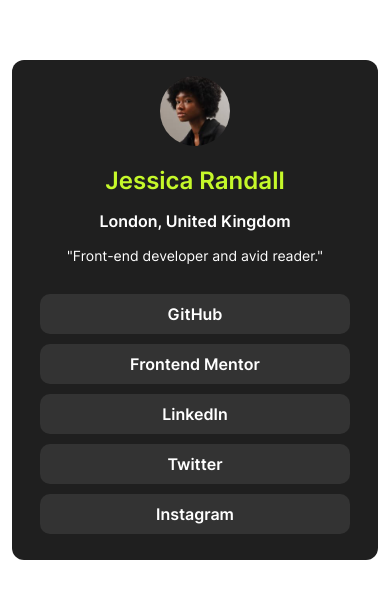
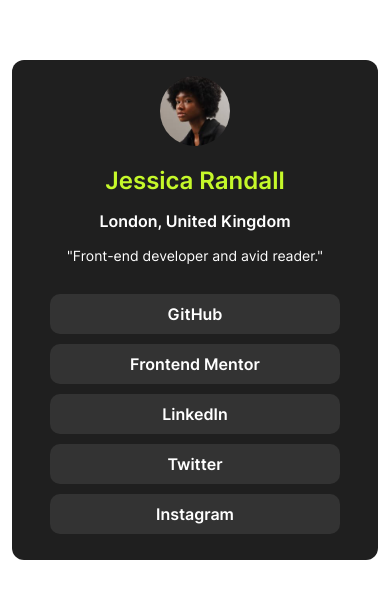
Before and after one commit to vovantri123/social-links-profile, a plain HTML site: page index.html in a window 390 px wide. Shown: the part 112-710 px from the top of the page. Drawn offline with Linux system fonts and the light colour scheme.

Commit message:
media for a.btn

```diff
--- a/index.html
+++ b/index.html
@@ -97,6 +97,11 @@
                 background-color: hsl(0, 0%, 30%); /* Đổi màu khi nhấn */
             }
 
+            @media only screen and (max-width: 740px){
+                a.btn {
+                    padding: 10px 80px;
+                }
+            }
 
         </style>
     </head>
```
